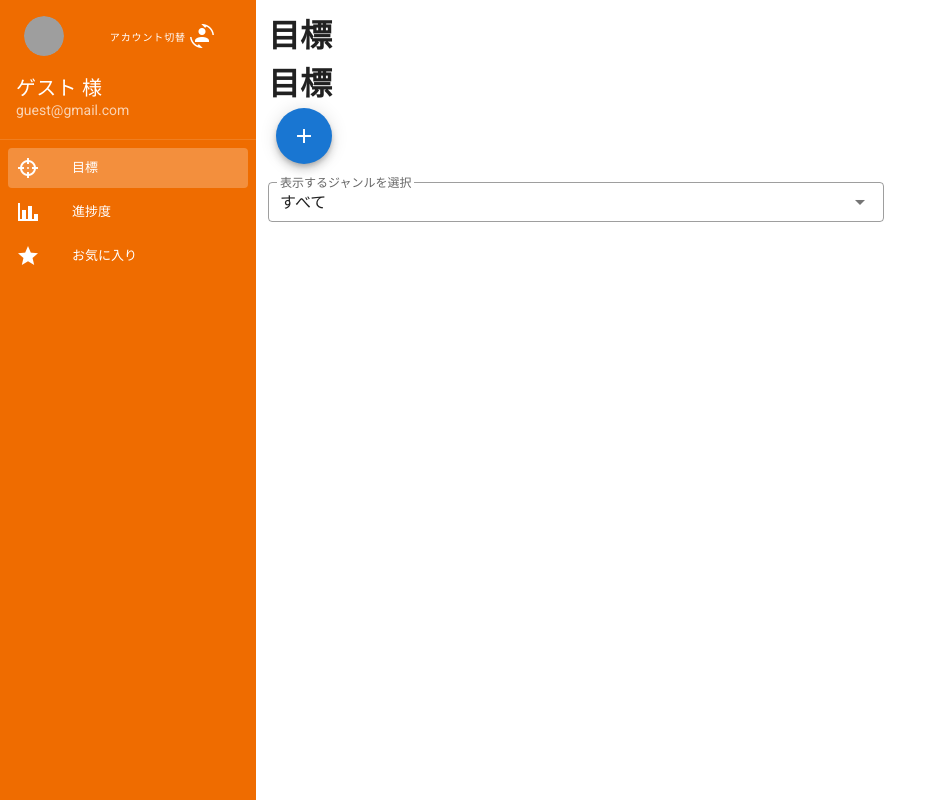
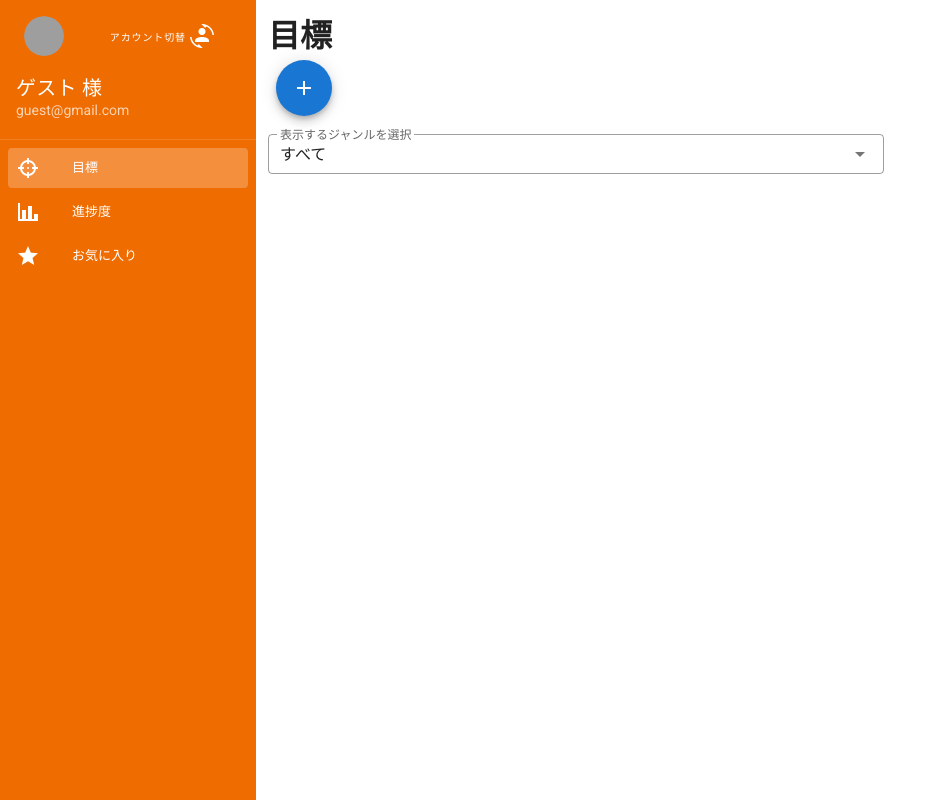
Before and after one commit to Chukoto/grow-grew-grown-webapp, a Vue app: page /target in a window 1280 px wide. Shown: the top 800 px of the page, without its empty margins (0-939 px from the left). Built offline with nearby package versions, Linux system fonts and the light colour scheme; grey boxes are pictures that could not be loaded.

Commit message:
[mod] removed h1 tag from AddTarget

```diff
--- a/src/components/AddTarget.vue
+++ b/src/components/AddTarget.vue
@@ -1,8 +1,5 @@
 <template>
   <div>
-    <h1>
-      目標
-    </h1>
     <v-tooltip right>
       <template v-slot:activator="{ on, attrs }">
         <v-btn
```
